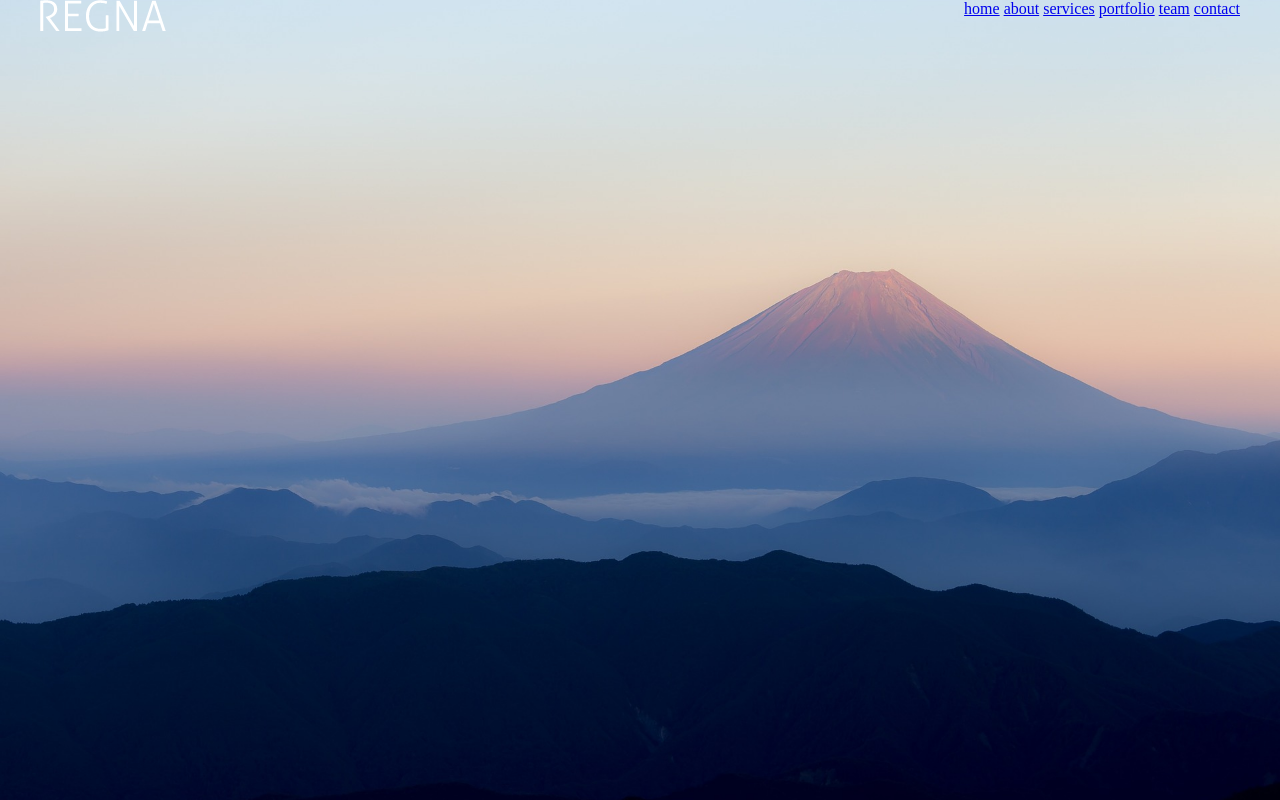
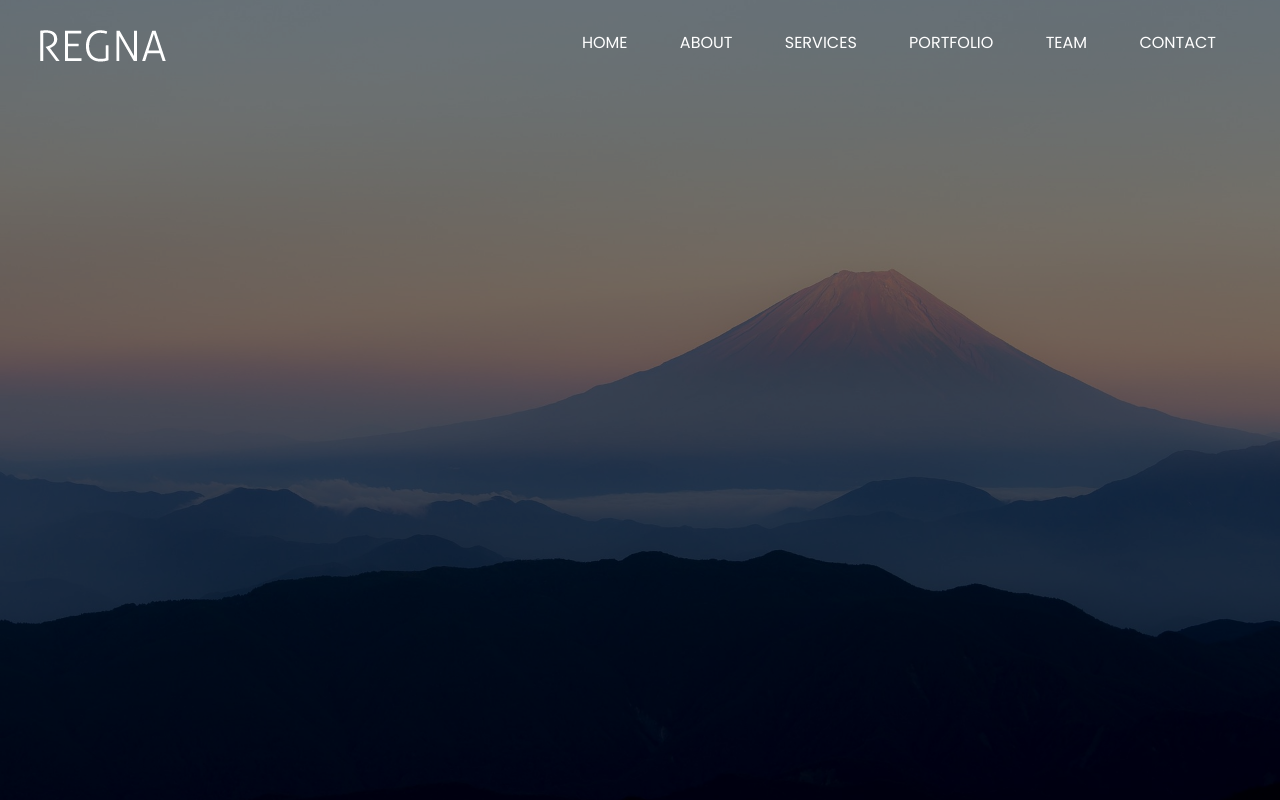
Before and after one commit to shodon2007/regna, a plain HTML site: page index.html in a window 1280 px wide. Drawn offline with Linux system fonts and the light colour scheme.

Commit message:
header updated styles

```diff
--- a/scss/_first-screen.scss
+++ b/scss/_first-screen.scss
@@ -1,6 +1,10 @@
+body {
+    background: url(../img/hero-bg.jpg) center center / cover no-repeat fixed;
+}
+
 .first-screen {
     display: flex;
     width: 100vw;
     height: 100vh;
-    background: url(../img/hero-bg.jpg) center center / cover no-repeat fixed;
+    background-color: rgba(0, 0, 0, 0.5);
 }
--- a/scss/_header.scss
+++ b/scss/_header.scss
@@ -1,4 +1,5 @@
 header {
+    padding: 30px 0;
     position: fixed;
     width: 100vw;
     display: flex;
@@ -11,3 +12,22 @@ header {
     display: flex;
     justify-content: space-between;
 }
+
+.header__nav a {
+    transition: all 0.3s ease;
+    color: white;
+    text-decoration: none;
+    text-transform: uppercase;
+    padding: 10px 24px;
+}
+
+.header__nav a:hover {
+    color: #2dc997;
+}
+
+.header__title {
+
+    img {
+        max-height: 100%;
+    }
+}
--- a/scss/_reset.scss
+++ b/scss/_reset.scss
@@ -3,6 +3,7 @@
 }
 
 * {
+    font-family: 'Poppins';
     -ms-overflow-style: none;
     scrollbar-width: none;
     margin: 0;
```
Also changed, not shown: css/style.css.
